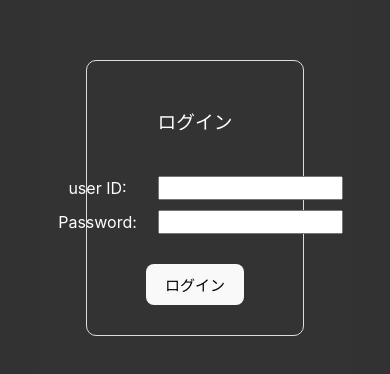
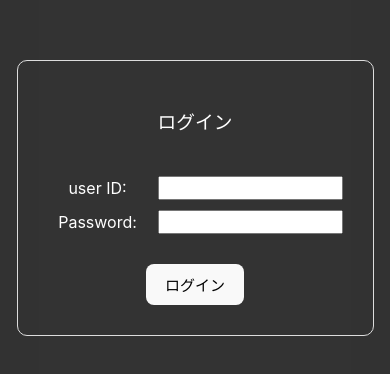
Before and after one commit to kotta-27/img2tex-app, a React (Vite) app: page / in a window 390 px wide. Shown: the part 224-598 px from the top of the page. Built offline with nearby package versions, Linux system fonts and the light colour scheme; no server answers.

Commit message:
[fix]login画面のサイズ調整

```diff
--- a/src/styles/login-style.css
+++ b/src/styles/login-style.css
@@ -16,6 +16,20 @@
     border: 1px solid #ddd;
     padding: 30px;
     border-radius: 10px;
+}
+
+@media (max-width: 767px){
+ .login-container {
+    width: 100%;
+    display: flex;
+    justify-content: center;
+    align-items: center;
+    flex-direction: column;
+    color: white;
+    border: 1px solid #ddd;
+    padding: 30px;
+    border-radius: 10px;
+ }
 }
 
 .login-input-container{
```
